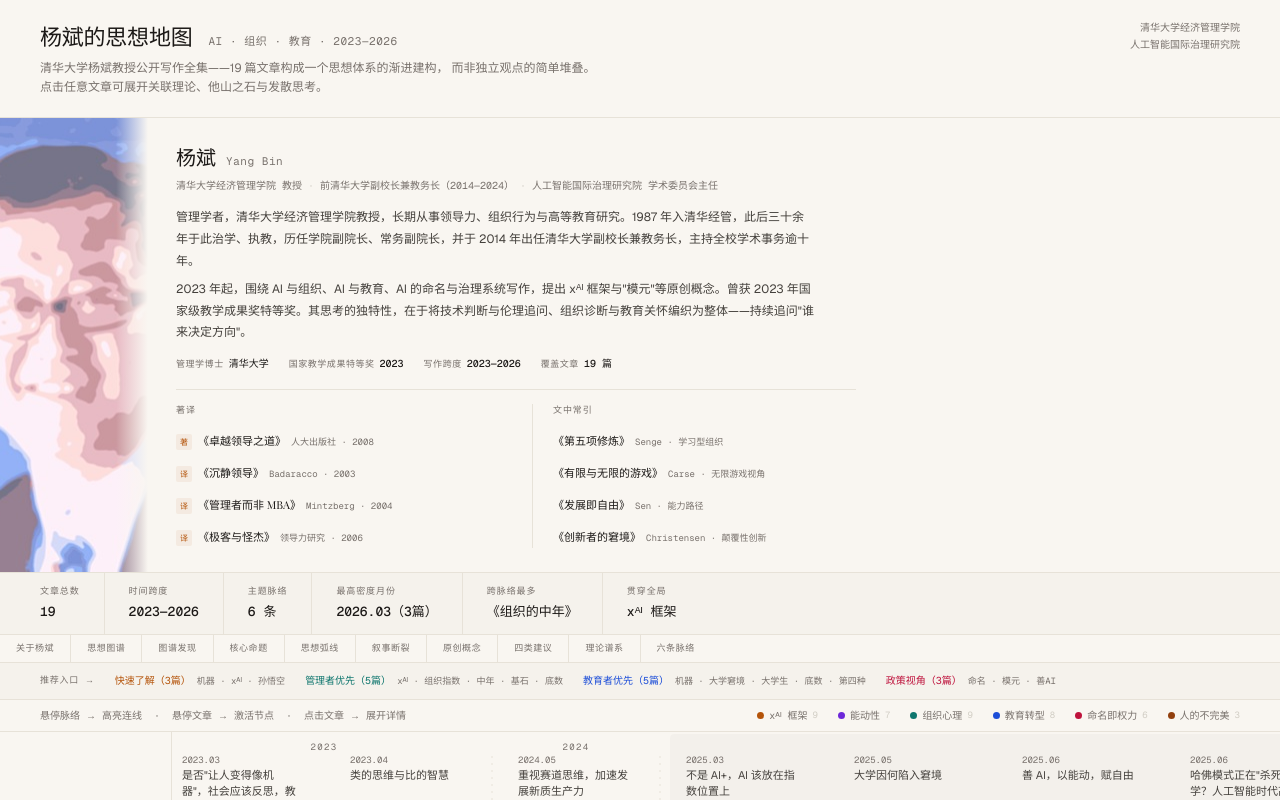
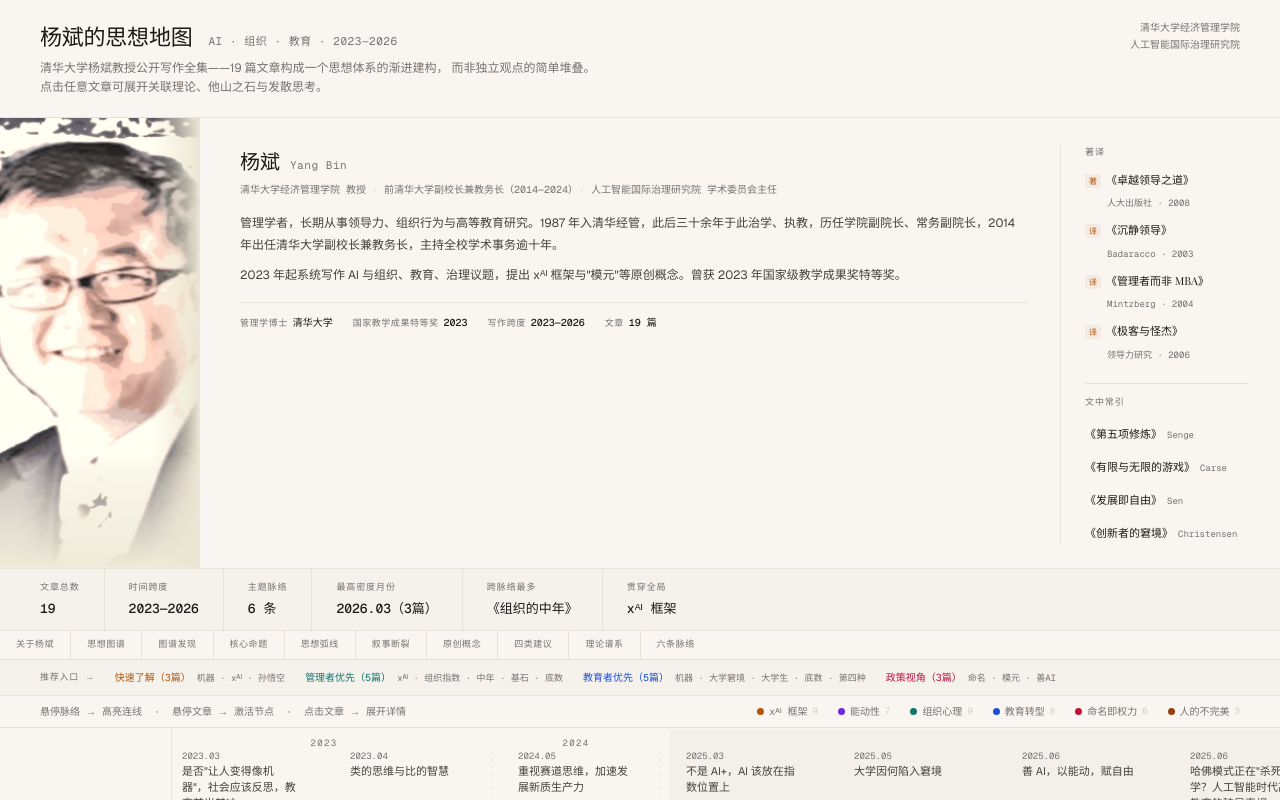
Before and after one commit to automanvip/thuyangbin, a Next.js app: page / in a window 1280 px wide. Shown: the top 800 px of the page. Built offline with nearby package versions, Linux system fonts and the light colour scheme; a web font is replaced by a local one.

Commit message:
portrait: sketch+watercolor style; bio layout: 2-col grid

```diff
--- a/app/globals.css
+++ b/app/globals.css
@@ -56,12 +56,7 @@ body {
 }
 .header-meta { text-align: right; flex-shrink: 0; }
 
-/* bio */
-.bio-inner {
-  display: flex;
-  gap: 0;
-  align-items: flex-start;
-}
+/* bio — handled via inline grid now */
 
 /* grids */
 .resp-grid-4 { display: grid; grid-template-columns: repeat(4, 1fr); }
@@ -79,7 +74,6 @@ body {
 @media (max-width: 768px) {
   .header-row    { flex-direction: column; gap: 8px; }
   .header-meta   { text-align: left; }
-  .bio-inner     { flex-direction: column; }
   .bio-books     { display: none; }
   .resp-grid-4   { grid-template-columns: repeat(2, 1fr); }
   .resp-grid-3   { grid-template-columns: repeat(2, 1fr); }
--- a/app/page.tsx
+++ b/app/page.tsx
@@ -39,11 +39,11 @@ export default function Home() {
       </header>
 
       {/* ── yang bin bio ─────────────────────────────────────────────────────── */}
-      <section id="bio" style={{ borderBottom: '1px solid var(--rule)', padding: '0 var(--page-px) 0 0', background: 'var(--paper)', overflow: 'hidden' }}>
-        <div className="bio-inner" style={{ alignItems: 'stretch' }}>
+      <section id="bio" style={{ borderBottom: '1px solid var(--rule)', background: 'var(--paper)' }}>
+        <div style={{ display: 'grid', gridTemplateColumns: '200px 1fr', minHeight: 0 }}>
 
-          {/* ── portrait ── */}
-          <div style={{ flexShrink: 0, width: 148, alignSelf: 'stretch', overflow: 'hidden', position: 'relative' }}>
+          {/* ── portrait column ── */}
+          <div style={{ position: 'relative', overflow: 'hidden', background: '#ece6d4' }}>
             {/* eslint-disable-next-line @next/next/no-img-element */}
             <img
               src="/portrait.jpg"
@@ -54,106 +54,88 @@ export default function Home() {
                 objectFit: 'cover',
                 objectPosition: 'center top',
                 display: 'block',
+                minHeight: 280,
               }}
             />
-            {/* fade to paper on right edge */}
+            {/* right-edge fade */}
             <div style={{
-              position: 'absolute', top: 0, right: 0, bottom: 0, width: 32,
-              background: 'linear-gradient(to right, transparent, var(--paper))',
+              position: 'absolute', top: 0, right: 0, bottom: 0, width: 48,
+              background: 'linear-gradient(to right, transparent, #ece6d4)',
               pointerEvents: 'none',
             }} />
           </div>
 
-          {/* ── bio text + books ── */}
-          <div style={{ flex: 1, minWidth: 0, padding: '24px 0 24px 28px', display: 'flex', flexDirection: 'column', gap: 0 }}>
+          {/* ── right panel ── */}
+          <div style={{ padding: '28px 32px 24px var(--page-px)', display: 'flex', gap: 32 }}>
 
-            {/* name + titles */}
-            <div style={{ display: 'flex', alignItems: 'baseline', gap: 10, marginBottom: 5 }}>
-              <span style={{ fontSize: 20, fontFamily: 'var(--font-serif)', fontWeight: 400, color: 'var(--ink)' }}>
-                杨斌
-              </span>
-              <span style={{ fontSize: 11, fontFamily: 'var(--font-mono)', color: 'var(--ink-3)', letterSpacing: '0.05em' }}>
-                Yang Bin
-              </span>
+            {/* bio text */}
+            <div style={{ flex: 1, minWidth: 0 }}>
+              <div style={{ display: 'flex', alignItems: 'baseline', gap: 10, marginBottom: 4 }}>
+                <span style={{ fontSize: 20, fontFamily: 'var(--font-serif)', fontWeight: 400, color: 'var(--ink)' }}>杨斌</span>
+                <span style={{ fontSize: 11, fontFamily: 'var(--font-mono)', color: 'var(--ink-3)', letterSpacing: '0.05em' }}>Yang Bin</span>
               </div>
               <div style={{ fontSize: 10, fontFamily: 'var(--font-mono)', color: 'var(--ink-3)',
-              marginBottom: 12, display: 'flex', flexWrap: 'wrap', gap: '0 6px', lineHeight: 1.8 }}>
-              <span>清华大学经济管理学院 教授</span>
-              <span style={{ color: 'var(--rule-2)' }}>·</span>
-              <span>前清华大学副校长兼教务长（2014—2024）</span>
-              <span style={{ color: 'var(--rule-2)' }}>·</span>
-              <span>人工智能国际治理研究院 学术委员会主任</span>
+                marginBottom: 14, lineHeight: 1.9 }}>
+                清华大学经济管理学院 教授
+                <span style={{ margin: '0 6px', color: 'var(--rule-2)' }}>·</span>
+                前清华大学副校长兼教务长（2014—2024）
+                <span style={{ margin: '0 6px', color: 'var(--rule-2)' }}>·</span>
+                人工智能国际治理研究院 学术委员会主任
               </div>
-
-            {/* bio paragraphs */}
-            <p style={{ fontSize: 12, color: 'var(--ink-2)', lineHeight: 1.8, margin: '0 0 7px', maxWidth: 640 }}>
-              管理学者，清华大学经济管理学院教授，长期从事领导力、组织行为与高等教育研究。1987 年入清华经管，此后三十余年于此治学、执教，历任学院副院长、常务副院长，并于 2014 年出任清华大学副校长兼教务长，主持全校学术事务逾十年。
+              <p style={{ fontSize: 12, color: 'var(--ink-2)', lineHeight: 1.8, margin: '0 0 8px' }}>
+                管理学者，长期从事领导力、组织行为与高等教育研究。1987 年入清华经管，此后三十余年于此治学、执教，历任学院副院长、常务副院长，2014 年出任清华大学副校长兼教务长，主持全校学术事务逾十年。
               </p>
-            <p style={{ fontSize: 12, color: 'var(--ink-2)', lineHeight: 1.8, margin: '0 0 12px', maxWidth: 640 }}>
-              2023 年起，围绕 AI 与组织、AI 与教育、AI 的命名与治理系统写作，提出 xᴬᴵ 框架与"模元"等原创概念。曾获 2023 年国家级教学成果奖特等奖。其思考的独特性，在于将技术判断与伦理追问、组织诊断与教育关怀编织为整体——持续追问"谁来决定方向"。
+              <p style={{ fontSize: 12, color: 'var(--ink-2)', lineHeight: 1.8, margin: '0 0 16px' }}>
+                2023 年起系统写作 AI 与组织、教育、治理议题，提出 xᴬᴵ 框架与"模元"等原创概念。曾获 2023 年国家级教学成果奖特等奖。
               </p>
-
-            {/* stats */}
-            <div style={{ display: 'flex', gap: 20, flexWrap: 'wrap', marginBottom: 18 }}>
+              <div style={{ display: 'flex', gap: 20, flexWrap: 'wrap', paddingTop: 12, borderTop: '1px solid var(--rule)' }}>
                 {[
                   { label: '管理学博士', detail: '清华大学' },
                   { label: '国家教学成果特等奖', detail: '2023' },
                   { label: '写作跨度', detail: '2023—2026' },
-                { label: '覆盖文章', detail: `${sortedArticles.length} 篇` },
+                  { label: '文章', detail: `${sortedArticles.length} 篇` },
                 ].map(({ label, detail }) => (
                   <div key={label} style={{ display: 'flex', alignItems: 'baseline', gap: 5 }}>
-                  <span style={{ fontSize: 9, fontFamily: 'var(--font-mono)', color: 'var(--ink-3)',
-                    letterSpacing: '0.06em', textTransform: 'uppercase' }}>{label}</span>
+                    <span style={{ fontSize: 9, fontFamily: 'var(--font-mono)', color: 'var(--ink-3)', letterSpacing: '0.06em', textTransform: 'uppercase' }}>{label}</span>
                     <span style={{ fontSize: 10, fontFamily: 'var(--font-mono)', color: 'var(--ink)', fontWeight: 500 }}>{detail}</span>
                   </div>
                 ))}
               </div>
+            </div>
 
-            {/* ── books row (著译 + 文中常引) ── */}
-            <div style={{ borderTop: '1px solid var(--rule)', paddingTop: 14,
-              display: 'grid', gridTemplateColumns: '1fr 1fr', gap: '0 32px', maxWidth: 680 }}>
-              {/* authored / translated */}
-              <div>
-                <p style={{ fontSize: 9, fontFamily: 'var(--font-mono)', color: 'var(--ink-3)',
-                  letterSpacing: '0.1em', textTransform: 'uppercase', margin: '0 0 10px' }}>著译</p>
-                <div style={{ display: 'flex', flexDirection: 'column', gap: 8 }}>
+            {/* books sidebar */}
+            <div className="bio-books" style={{ flexShrink: 0, width: 188, borderLeft: '1px solid var(--rule)', paddingLeft: 24 }}>
+              <p style={{ fontSize: 9, fontFamily: 'var(--font-mono)', color: 'var(--ink-3)', letterSpacing: '0.1em', textTransform: 'uppercase', margin: '0 0 12px' }}>著译</p>
+              <div style={{ display: 'flex', flexDirection: 'column', gap: 9, marginBottom: 18 }}>
                 {[
                   { title: '卓越领导之道', role: '著', note: '人大出版社 · 2008' },
                   { title: '沉静领导', role: '译', note: 'Badaracco · 2003' },
                   { title: '管理者而非 MBA', role: '译', note: 'Mintzberg · 2004' },
                   { title: '极客与怪杰', role: '译', note: '领导力研究 · 2006' },
                 ].map(b => (
-                    <div key={b.title} style={{ display: 'flex', alignItems: 'baseline', gap: 6 }}>
-                      <span style={{ fontSize: 8, fontFamily: 'var(--font-mono)', color: '#b45309',
-                        background: '#b4530912', padding: '1px 4px', borderRadius: 2, flexShrink: 0, lineHeight: 1.8 }}>
-                        {b.role}
-                      </span>
-                      <div>
+                  <div key={b.title}>
+                    <div style={{ display: 'flex', alignItems: 'baseline', gap: 5, marginBottom: 1 }}>
+                      <span style={{ fontSize: 8, fontFamily: 'var(--font-mono)', color: '#b45309', background: '#b4530912', padding: '1px 4px', borderRadius: 2, flexShrink: 0 }}>{b.role}</span>
                       <span style={{ fontSize: 11, color: 'var(--ink)', fontFamily: 'var(--font-serif)' }}>《{b.title}》</span>
-                        <span style={{ fontSize: 9, fontFamily: 'var(--font-mono)', color: 'var(--ink-3)', marginLeft: 5 }}>{b.note}</span>
                     </div>
+                    <span style={{ fontSize: 9, fontFamily: 'var(--font-mono)', color: 'var(--ink-3)', paddingLeft: 22 }}>{b.note}</span>
                   </div>
                 ))}
               </div>
-              </div>
-
-              {/* frequently cited */}
-              <div style={{ borderLeft: '1px solid var(--rule)', paddingLeft: 20 }}>
-                <p style={{ fontSize: 9, fontFamily: 'var(--font-mono)', color: 'var(--ink-3)',
-                  letterSpacing: '0.1em', textTransform: 'uppercase', margin: '0 0 10px' }}>文中常引</p>
-                <div style={{ display: 'flex', flexDirection: 'column', gap: 8 }}>
+              <div style={{ height: 1, background: 'var(--rule)', marginBottom: 12 }} />
+              <p style={{ fontSize: 9, fontFamily: 'var(--font-mono)', color: 'var(--ink-3)', letterSpacing: '0.1em', textTransform: 'uppercase', margin: '0 0 12px' }}>文中常引</p>
+              <div style={{ display: 'flex', flexDirection: 'column', gap: 9 }}>
                 {[
-                    { title: '第五项修炼', note: 'Senge · 学习型组织' },
-                    { title: '有限与无限的游戏', note: 'Carse · 无限游戏视角' },
-                    { title: '发展即自由', note: 'Sen · 能力路径' },
-                    { title: '创新者的窘境', note: 'Christensen · 颠覆性创新' },
+                  { title: '第五项修炼', note: 'Senge' },
+                  { title: '有限与无限的游戏', note: 'Carse' },
+                  { title: '发展即自由', note: 'Sen' },
+                  { title: '创新者的窘境', note: 'Christensen' },
                 ].map(b => (
                   <div key={b.title}>
                     <span style={{ fontSize: 11, color: 'var(--ink)', fontFamily: 'var(--font-serif)' }}>《{b.title}》</span>
                     <span style={{ fontSize: 9, fontFamily: 'var(--font-mono)', color: 'var(--ink-3)', marginLeft: 5 }}>{b.note}</span>
                   </div>
                 ))}
-                </div>
               </div>
             </div>
 
```
Also changed, not shown: public/portrait.jpg. Lines whose indentation alone changed are shown as unchanged.
